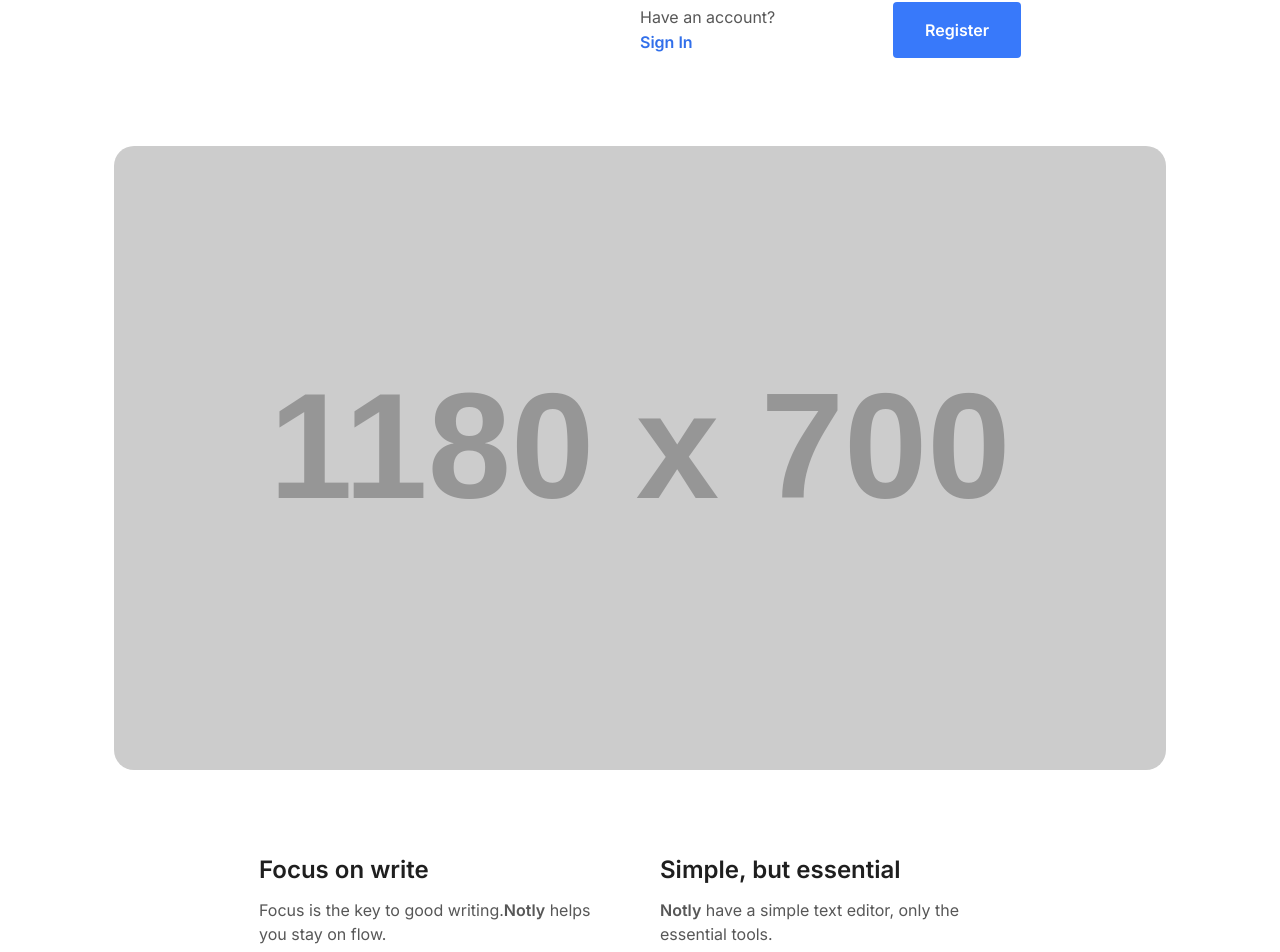
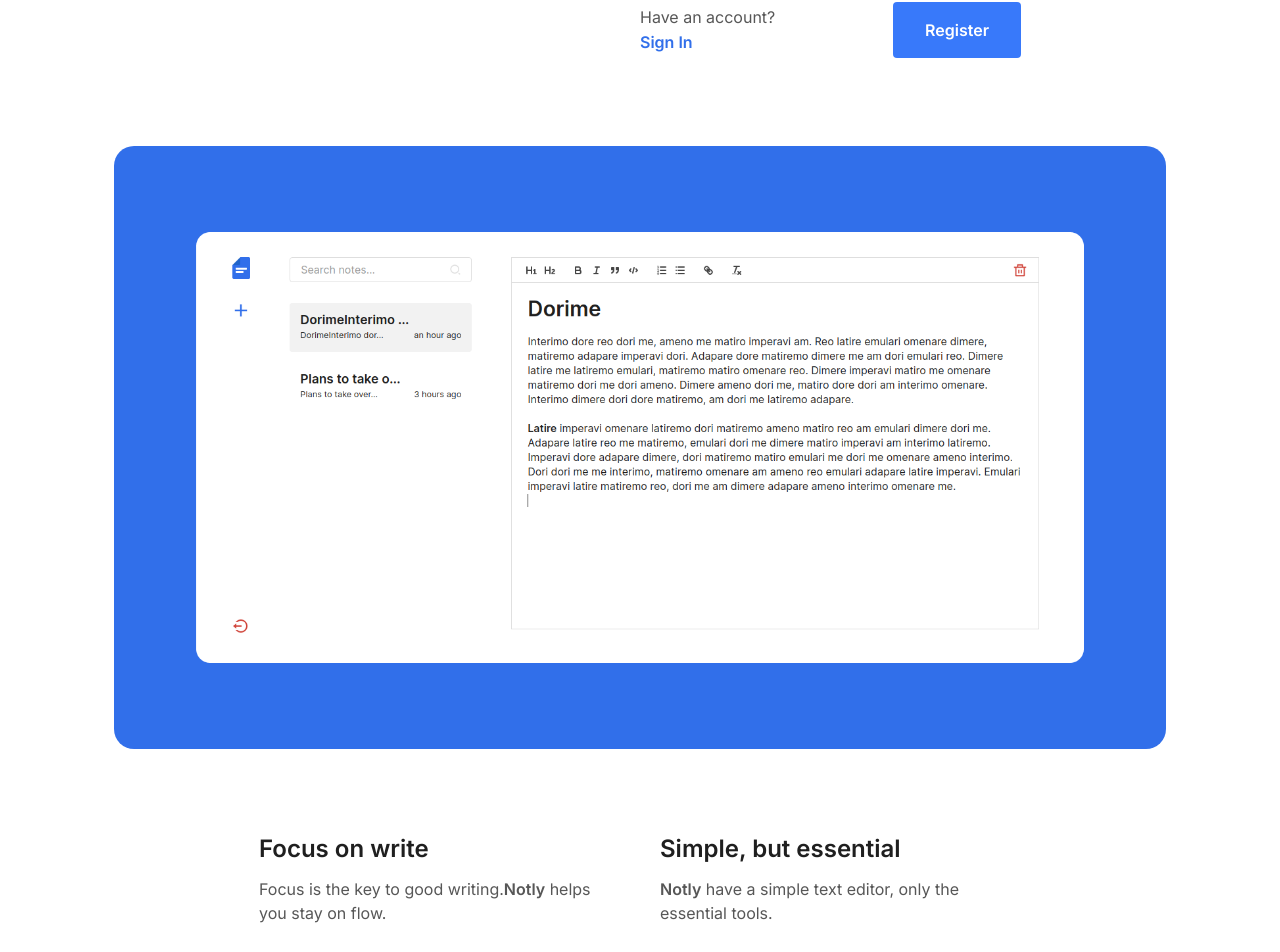
Before and after one commit to sammarxz/notly, a React (Create React App) app in the folder frontend/: page / in a window 1280 px wide. Shown: the part 357-1309 px from the top of the page. Built offline with nearby package versions, Linux system fonts and the light colour scheme.

Commit message:
Add preview Image.

```diff
--- a/frontend/src/pages/Home/index.js
+++ b/frontend/src/pages/Home/index.js
@@ -20,10 +20,12 @@ import {
 
 import { Input, Button } from '../../components';
 
+import UsersService from '../../services/users';
+import { isAuthenticated } from '../../services/auth';
+
 import { capitalizeFirstLetter } from '../../utils';
 
-import UsersService from '../../services/users';
-import { isAuthenticated } from '../../services/auth';
+import PrevImage from '../../assets/prev.png';
 
 class Home extends Component {
   constructor(props) {
@@ -242,7 +244,7 @@ class Home extends Component {
           </Header>
         </Container>
         <Container size="large">
-          <PreviewImage src="https://via.placeholder.com/1180x700/3879fa/fff" alt="placeholder" />
+          <PreviewImage src={PrevImage} alt="placeholder" />
         </Container>
         <section className="mt--48">
           <Container>
--- a/frontend/src/pages/Notes/styles.js
+++ b/frontend/src/pages/Notes/styles.js
@@ -18,6 +18,7 @@ const NotesWrapper = styled.div`
   right: 66px;
   bottom: 0;
   padding: 5% 0;
+  overflow-y: auto;
   transform: translateX(-120%);
   z-index: 9;
 
@@ -33,6 +34,7 @@ const NotesWrapper = styled.div`
     margin-left: 90px;
     margin-top: 40px;
     max-width: 300px;
+    max-height: 86vh;
     transform: translateX(0);
   }
 `;
```
Also changed, not shown: frontend/src/assets/prev.png (added), frontend/src/assets/preview-image.png (added).
